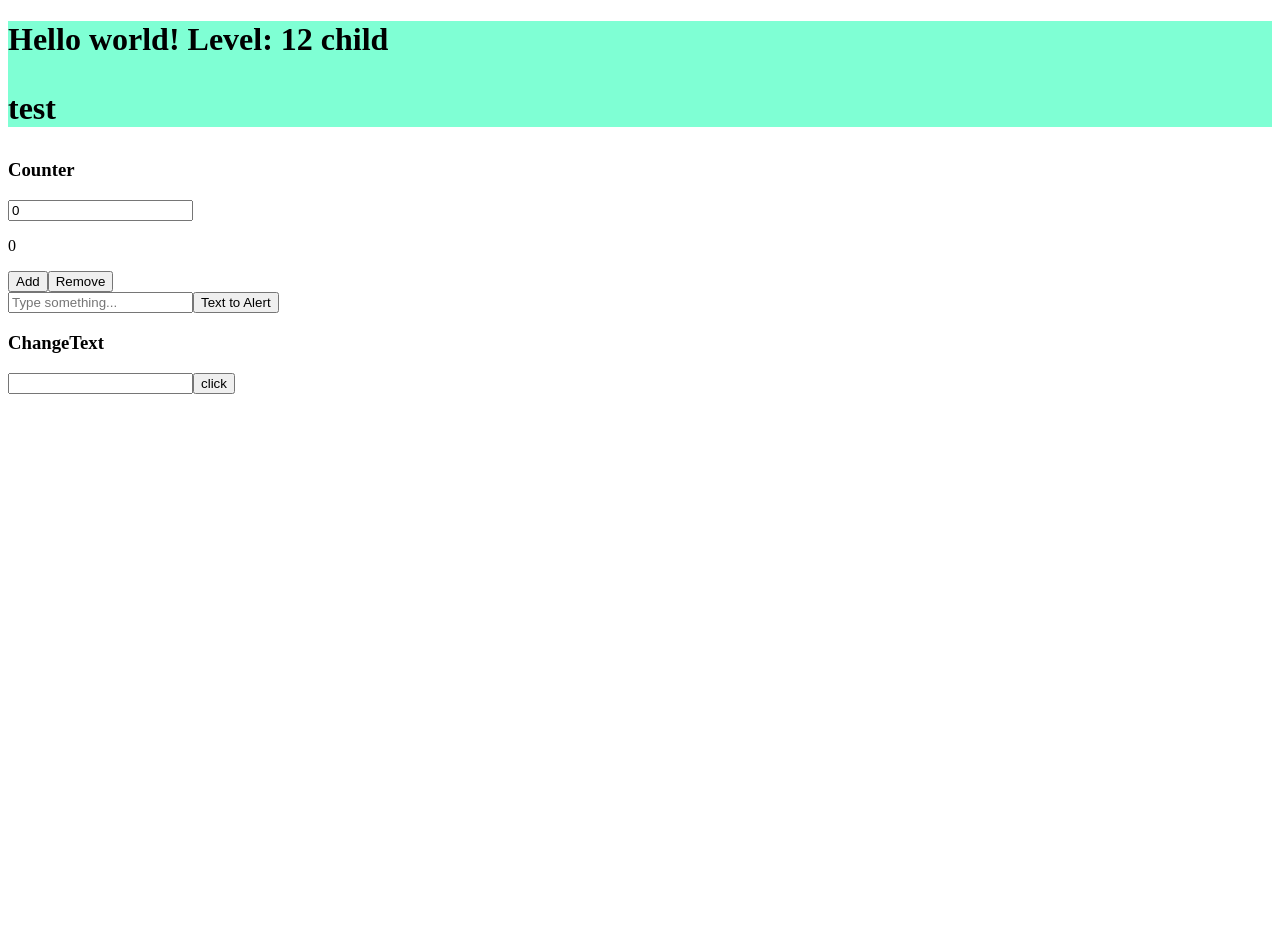
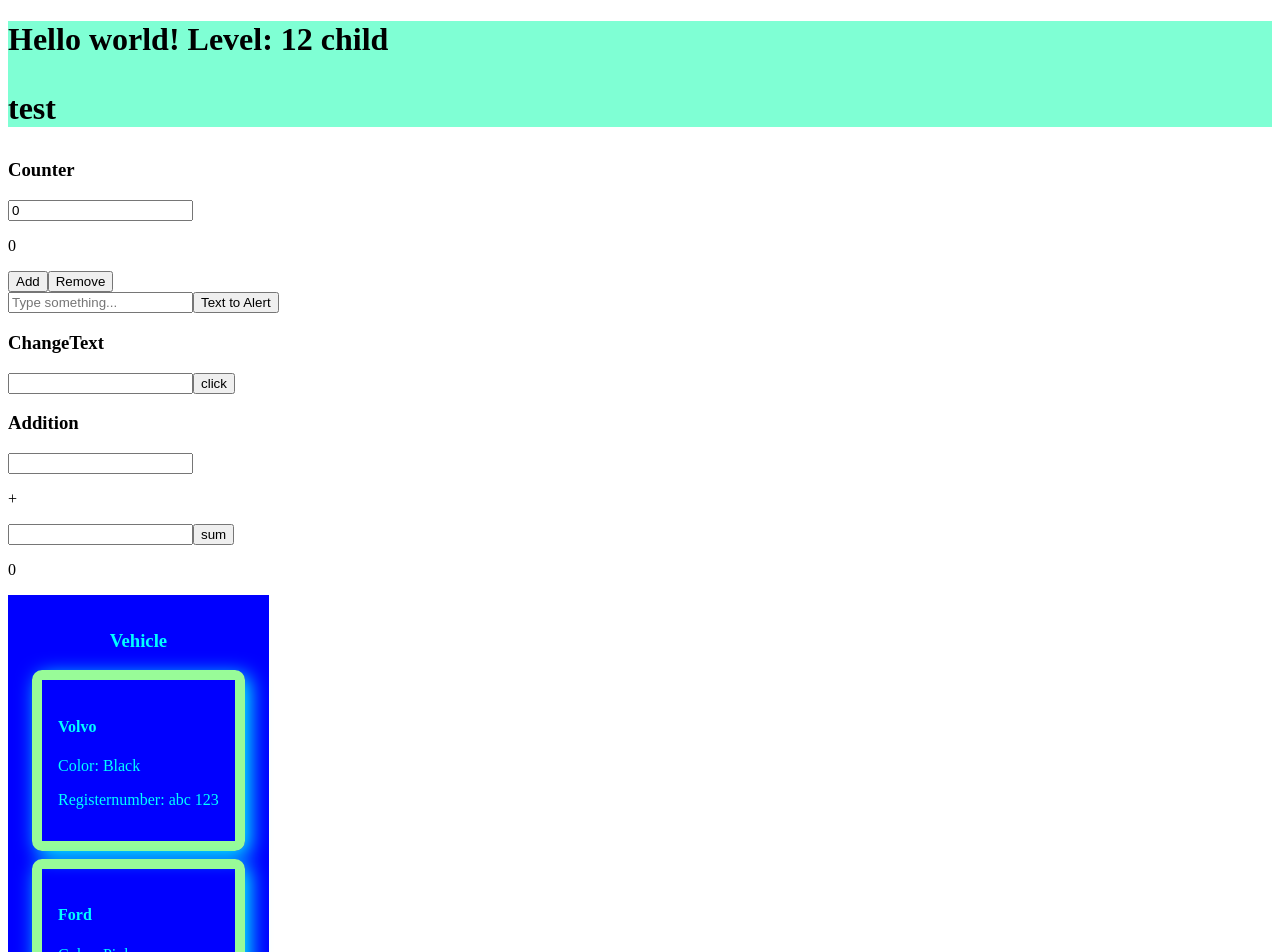
Before and after one commit to ZBajie/TS-Kata, a React (Vite) app: page / in a window 1280 px wide. Shown: the top 952 px of the page. Before the commit the page ends 800 px from the top, so only its background shows below. Built offline with nearby package versions, Linux system fonts and the light colour scheme.

Commit message:
addition and vehicle

```diff
--- a/src/App.tsx
+++ b/src/App.tsx
@@ -1,7 +1,9 @@
+import Addition from "./components/Addition/Addition"
 import ChangeText from "./components/ChangeText/ChangeText"
 import Counter from "./components/Counter/Counter"
 import Header from "./components/Header/Header"
 import TextToAlert from "./components/TextToAlert/TextToAlert"
+import Vehicle from "./components/Vehicle/Vehicle"
 
 function App() {
   return (
@@ -12,6 +14,8 @@ function App() {
       <Counter />
       <TextToAlert />
       <ChangeText />
+      <Addition />
+      <Vehicle />
     </>
   )
 }
--- /dev/null
+++ b/src/components/Addition/Addition.tsx
@@ -0,0 +1,33 @@
+import { useRef, useState } from "react"
+
+function Addition() {
+  const firstNumber = useRef<HTMLInputElement>(null)
+  const secondNumber = useRef<HTMLInputElement>(null)
+
+  const [numberSum, setNumberSum] = useState(0)
+
+  const onClick = () => {
+    if (firstNumber.current && secondNumber.current) {
+      setNumberSum(
+        parseInt(firstNumber.current.value, 10) +
+          parseInt(secondNumber.current.value, 10)
+      )
+      firstNumber.current.value = "null"
+      secondNumber.current.value = "null"
+      firstNumber.current.focus()
+    }
+  }
+
+  return (
+    <section>
+      <h3>Addition</h3>
+      <input type="number" ref={firstNumber} />
+      <p>+</p>
+      <input type="number" ref={secondNumber} />
+      <button onClick={onClick}>sum</button>
+      <p>{numberSum}</p>
+    </section>
+  )
+}
+
+export default Addition
--- /dev/null
+++ b/src/components/Vehicle/Vehicle.scss
@@ -0,0 +1,16 @@
+.vehicle-section {
+  background-color: blue;
+  color: cyan;
+  width: fit-content;
+  padding: 1rem;
+  h3 {
+    text-align: center;
+  }
+  article {
+    margin: 0.5rem;
+    padding: 1rem;
+    border: 10px solid palegreen;
+    border-radius: 10px;
+    box-shadow: 5px 5px 20px cyan;
+  }
+}
--- /dev/null
+++ b/src/components/Vehicle/Vehicle.tsx
@@ -0,0 +1,38 @@
+type CarProps = {
+  id: number
+  name: string
+  color: string
+  regnumber: string
+}
+function Vehicle() {
+  const cars: CarProps[] = [
+    {
+      id: 1,
+      name: "Volvo",
+      color: "Black",
+      regnumber: "abc 123",
+    },
+    {
+      id: 2,
+      name: "Ford",
+      color: "Pink",
+      regnumber: "abc 124",
+    },
+  ]
+
+  return (
+    <section className="vehicle-section">
+      <h3>Vehicle</h3>
+      {cars.map((item, i) => {
+        return (
+          <article key={i}>
+            <h4>{item.name}</h4>
+            <p>Color: {item.color}</p>
+            <p>Registernumber: {item.regnumber}</p>
+          </article>
+        )
+      })}
+    </section>
+  )
+}
+export default Vehicle
--- a/src/scss/style.scss
+++ b/src/scss/style.scss
@@ -1,2 +1,3 @@
 @import "./_base/base";
 @import "./../components/Header/header";
+@import "./../components/Vehicle/Vehicle.scss";
```
